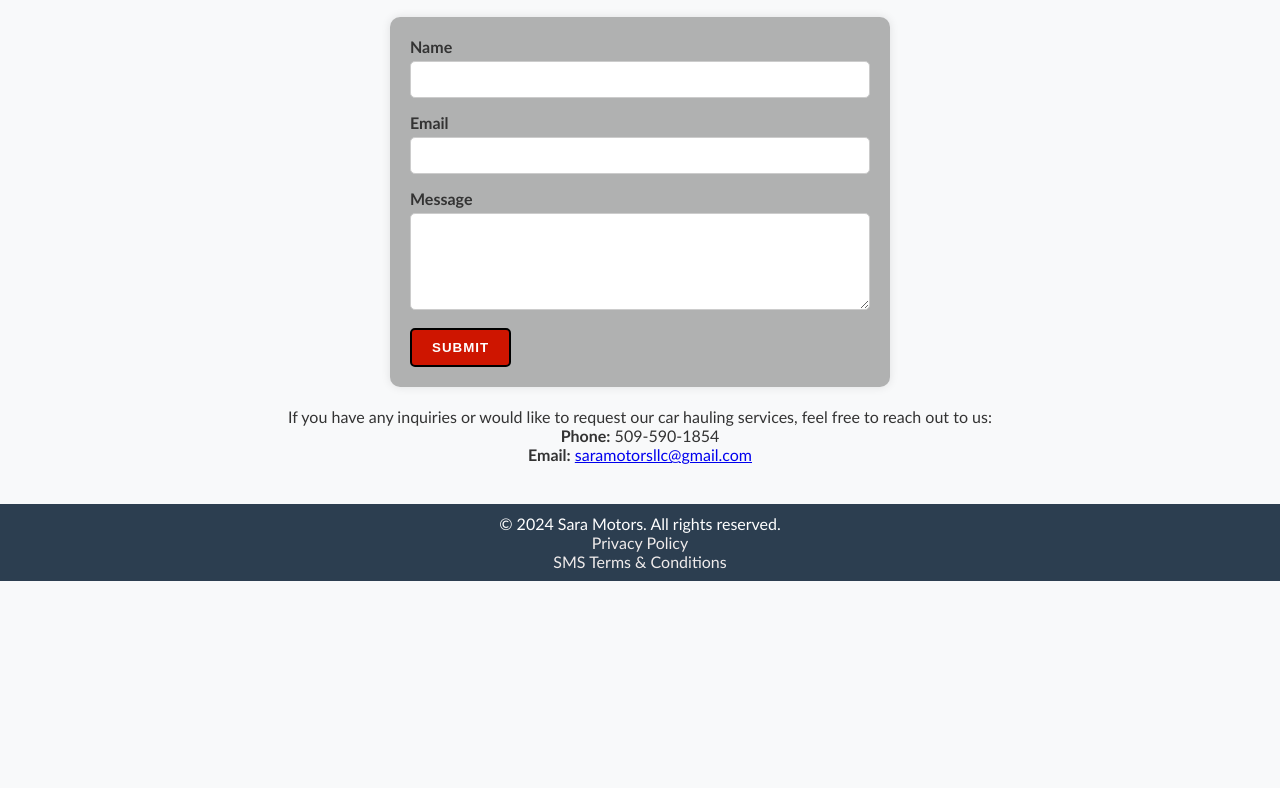
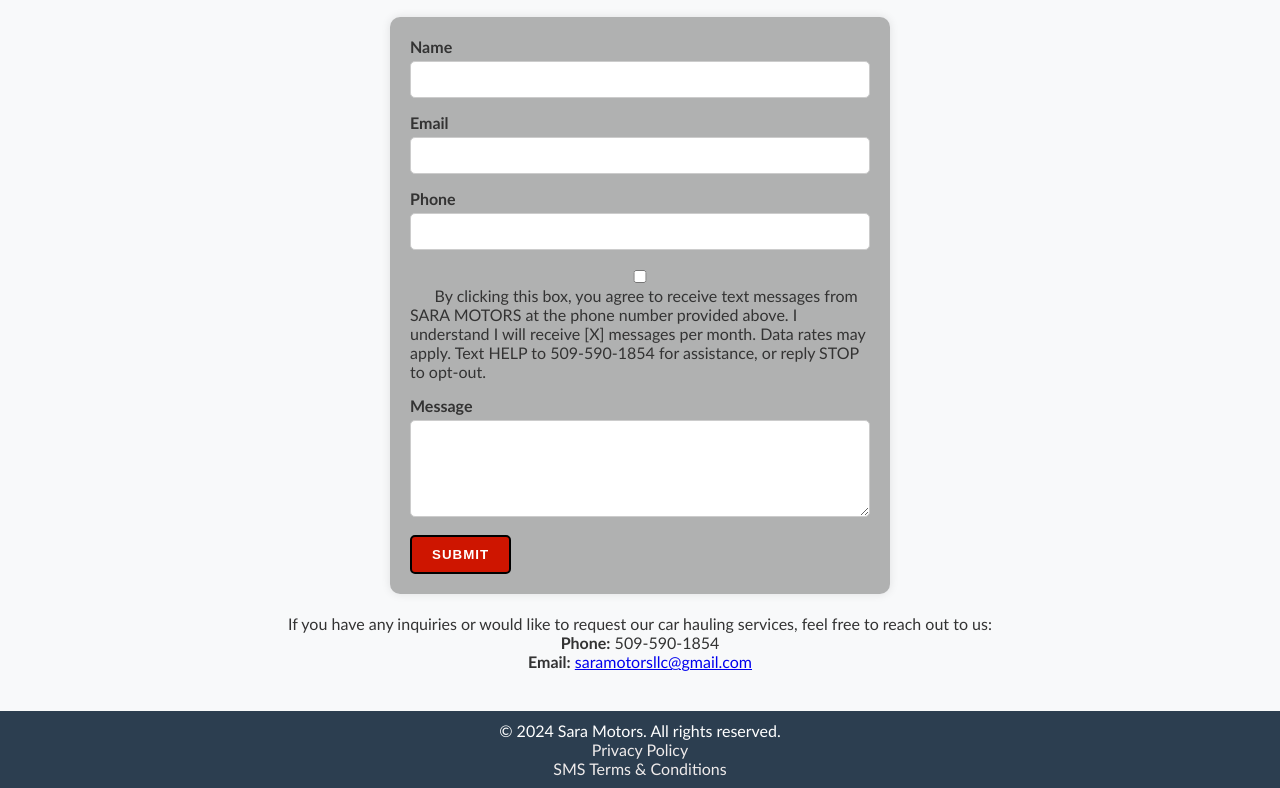
Before and after one commit to saramotors/saramotors, a plain HTML site: page index.html in a window 1280 px wide. Shown: the part 809-1597 px from the top of the page. Before the commit the page ends 1390 px from the top, so only its background shows below. Drawn offline with Linux system fonts and the light colour scheme.

Commit message:
Update index.html

```diff
--- a/index.html
+++ b/index.html
@@ -69,6 +69,19 @@
                     <input type="email" id="email" name="email" required>
                 </div>
                 <div class="form-group">
+                    <label for="phone">Phone</label>
+                    <input type="tel" id="phone" name="phone" optional>
+                </div>
+                 <div class="form-group">
+                    <div class="checkbox-wrapper-29">
+                        <label class="checkbox">
+                          <input type="checkbox" class="checkbox__input" />
+                          <span class="checkbox__label"></span>
+                        </label>
+                &nbsp; &nbsp; &nbsp;    By clicking this box, you agree to receive text messages from SARA MOTORS at the phone number provided above. I understand I will receive [X] messages per month. Data rates may apply. Text HELP to 509-590-1854 for assistance, or reply STOP to opt-out.
+                </div>
+            </div>
+                <div class="form-group">
                     <label for="message">Message</label>
                     <textarea id="message" name="message" rows="5" required></textarea>
                 </div>
```
